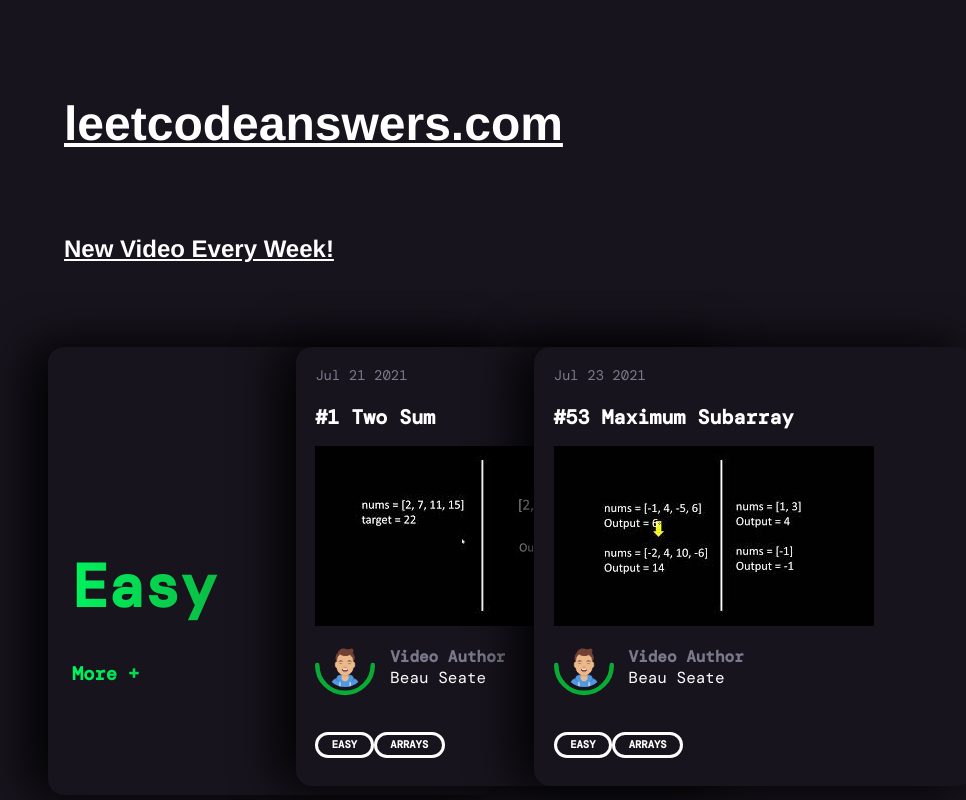
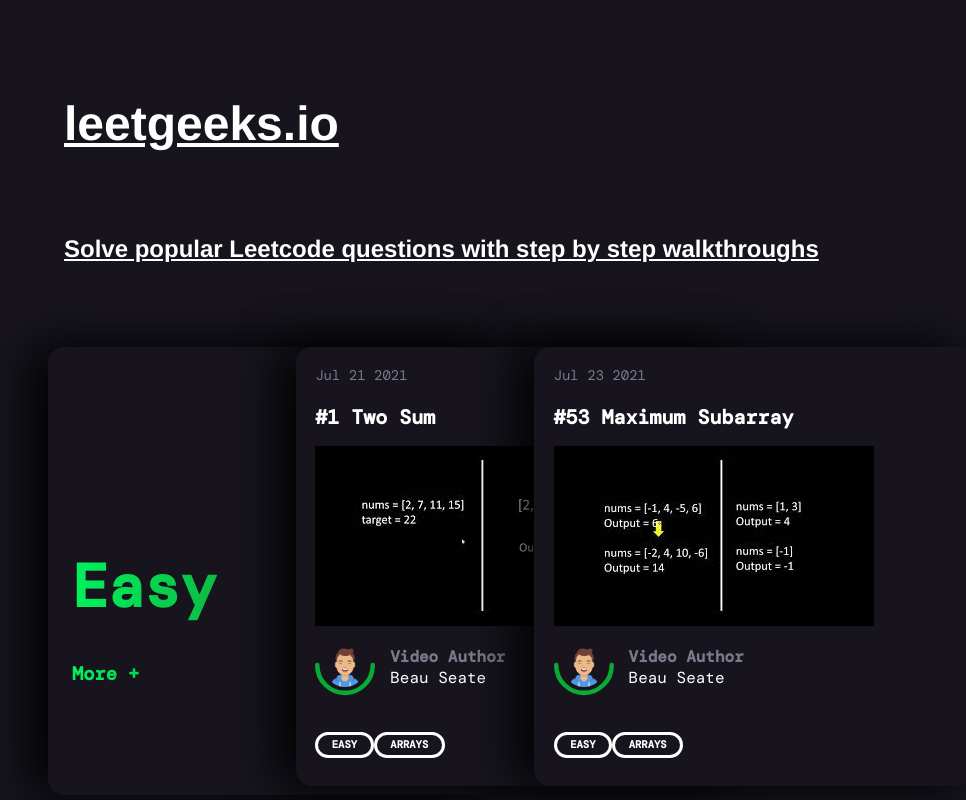
Before and after one commit to beauseate/leetcodeanswers, a React (Create React App) app: page / in a window 1280 px wide. Shown: the top 800 px of the page, without its empty margins (0-966 px from the left). Built offline with nearby package versions, Linux system fonts and the light colour scheme; a web font is replaced by a local one.

Commit message:
Rebranding as leetgeeks

```diff
--- a/public/index.html
+++ b/public/index.html
@@ -24,7 +24,7 @@
       work correctly both with client-side routing and a non-root public URL.
       Learn how to configure a non-root public URL by running `npm run build`.
     -->
-    <title>LeetCode Answers</title>
+    <title>leetgeeks.io</title>
   </head>
   <body>
     <noscript>You need to enable JavaScript to run this app.</noscript>
--- a/src/Components/EasyList.tsx
+++ b/src/Components/EasyList.tsx
@@ -8,7 +8,7 @@
 function EasyList() {
   return (
     <section className="card-list">
-      <a href="https://leetcodeanswers.com">
+      <a href="https://leetgeeks.io">
         <article className="easyTitleCard">
           <header className="easyTitleCard-header">
             <h2>Easy</h2>
@@ -43,8 +43,8 @@
           </div>
         </div>
         <div className="easyTags">
-          <a href="https://leetcodeanswers.com">Easy</a>
-          <a href="https://leetcodeanswers.com">Arrays</a>
+          <a href="https://leetgeeks.io">Easy</a>
+          <a href="https://leetgeeks.io">Arrays</a>
         </div>
       </article>
 
@@ -74,8 +74,8 @@
           </div>
         </div>
         <div className="easyTags">
-          <a href="https://leetcodeanswers.com">Easy</a>
-          <a href="https://leetcodeanswers.com">Arrays</a>
+          <a href="https://leetgeeks.io">Easy</a>
+          <a href="https://leetgeeks.io">Arrays</a>
         </div>
       </article>
     </section>
--- a/src/Components/HardList.tsx
+++ b/src/Components/HardList.tsx
@@ -5,7 +5,7 @@
 function HardList() {
   return (
     <section className="card-list">
-      <a href="https://leetcodeanswers.com">
+      <a href="https://leetgeeks.io">
         <article className="hardTitleCard">
           <header className="hardTitleCard-header">
             <h2>Hard</h2>
--- a/src/Components/MediumList.tsx
+++ b/src/Components/MediumList.tsx
@@ -5,7 +5,7 @@
 function MediumList() {
   return (
     <section className="card-list">
-      <a href="https://leetcodeanswers.com">
+      <a href="https://leetgeeks.io">
         <article className="mediumTitleCard">
           <header className="mediumTitleCard-header">
             <h2>Medium</h2>
--- a/src/Components/NavBar.tsx
+++ b/src/Components/NavBar.tsx
@@ -6,13 +6,13 @@
     return (
     <header className='navbar'>
         <div className='navbar__title navbar__item'>
-            <a href="https://leetcodeanswers.com">
-                <h1>leetcodeanswers.com</h1>
+            <a href="https://leetgeeks.io">
+                <h1>leetgeeks.io</h1>
             </a>
         </div>
         <div className='navbar__item'>
             <a href="https://www.youtube.com/channel/UC-DL9v2dIGIoJZRakMbBppw">
-                <h2> New Video Every Week!</h2>
+                <h2>Solve popular Leetcode questions with step by step walkthroughs</h2>
             </a>
         </div>
     </header>
```
